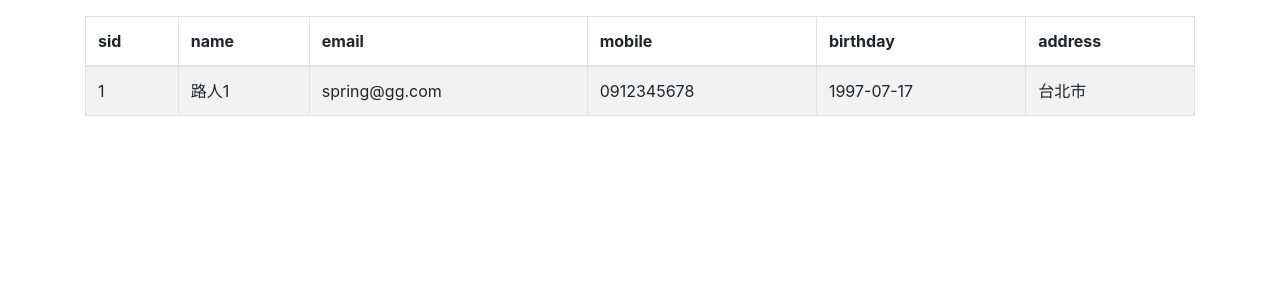
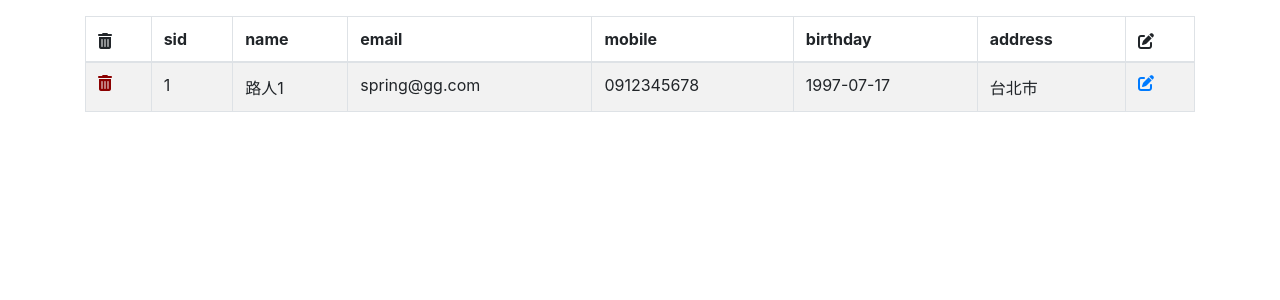
Before and after one commit to Junyou333/php-practice, a PHP site: page /project/data-list.php in a window 1280 px wide. Shown: the part 94-394 px from the top of the page. Run offline with PHP 8.4, Linux system fonts and the light colour scheme; data comes from the database, SQL or seed files in the repository; some libraries are stand-ins or nearby versions.

Commit message:
刪除資料及刪除前提示

```diff
--- a/project/data-list.php
+++ b/project/data-list.php
@@ -1,3 +1,4 @@
+<script src="https://kit.fontawesome.com/edd21fb7ea.js" crossorigin="anonymous"></script>
 <?php
 include __DIR__ . '/partials/init.php';
 $title = '資料列表';
@@ -41,6 +42,11 @@ $rows = $pdo->query($sql)->fetchAll();
 ?>
 <?php include __DIR__ . '/partials/html-head.php'; ?>
 <?php include __DIR__ . '/partials/navbar.php'; ?>
+<style>
+    table tbody i.fas.fa-trash-alt {
+        color: darkred;
+    }
+</style>
 <div class="container">
     <div class="row">
         <div class="col">
@@ -67,23 +73,38 @@ $rows = $pdo->query($sql)->fetchAll();
                 <thead>
                     <tr>
                         <!-- `sid`, `name`, `email`, `mobile`, `birthday`, `address`, `created_at` -->
+                        <th scope="col"><i class="fas fa-trash-alt"></i></th>
                         <th scope="col">sid</th>
                         <th scope="col">name</th>
                         <th scope="col">email</th>
                         <th scope="col">mobile</th>
                         <th scope="col">birthday</th>
                         <th scope="col">address</th>
+                        <th scope="col"><i class="fas fa-edit"></i></th>
                     </tr>
                 </thead>
                 <tbody>
                     <?php foreach ($rows as $r) : ?>
                         <tr>
+                            <td>
+                                <a href="data-delete.php?sid=<?= $r['sid'] ?>"
+                                onclick="return confirm('確定要刪除編號為 <?= $r['sid'] ?>的資料嗎?')"
+                                >
+
+                                    <i class="fas fa-trash-alt"></i>
+                                </a>
+                            </td>
                             <td><?= htmlentities($r['sid']) ?></td>
                             <td><?= htmlentities($r['name']) ?></td>
                             <td><?= htmlentities($r['email']) ?></td>
                             <td><?= htmlentities($r['mobile']) ?></td>
                             <td><?= htmlentities($r['birthday']) ?></td>
                             <td><?= htmlentities($r['address']) ?></td>
+                            <td>
+                                <a href="data-edit.php?sid=<?= $r['sid'] ?>">
+                                    <i class="fas fa-edit"></i>
+                                </a>
+                            </td>
                             <!-- strip_tags($r['address']) html所有標籤清掉
                             避免XSS攻擊
                         htmlentities 跳脫一些> < 符號
```
Also changed, not shown: project/data-delete.php (added, +22 -0 lines).
